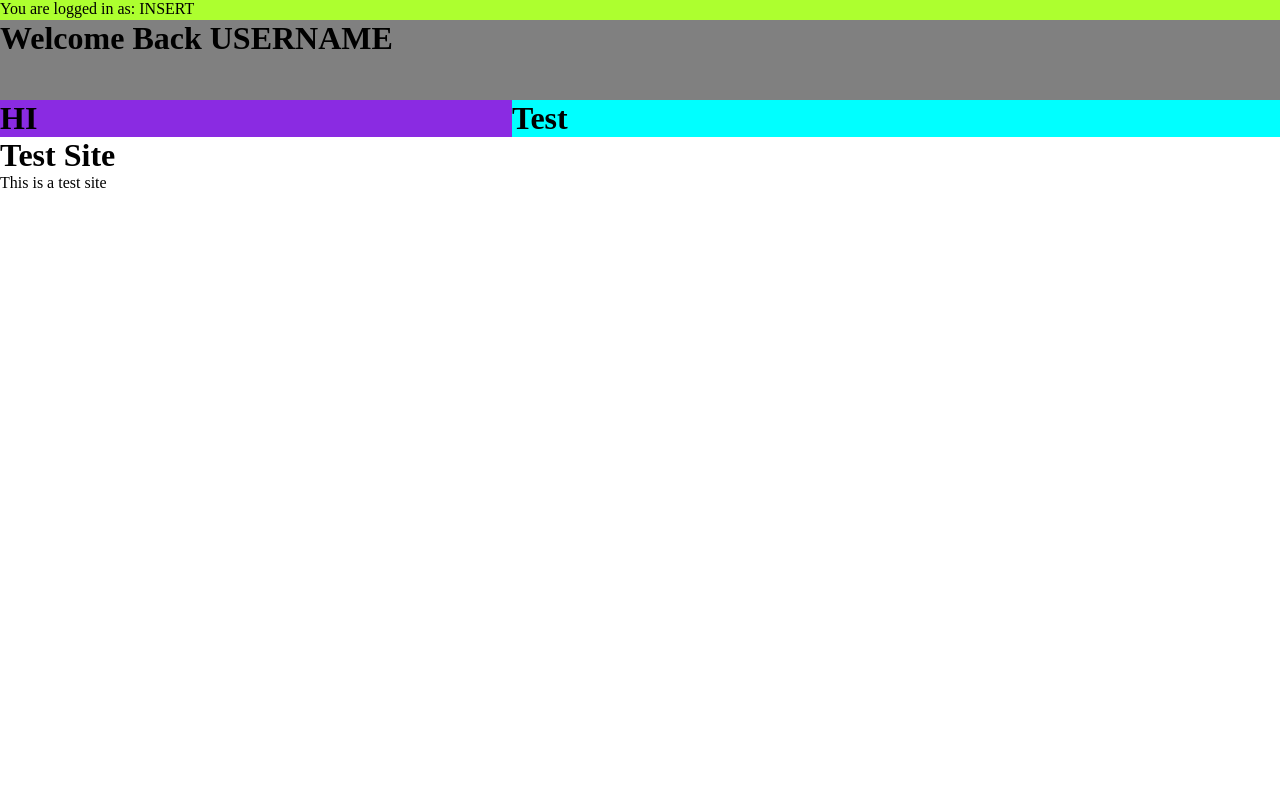
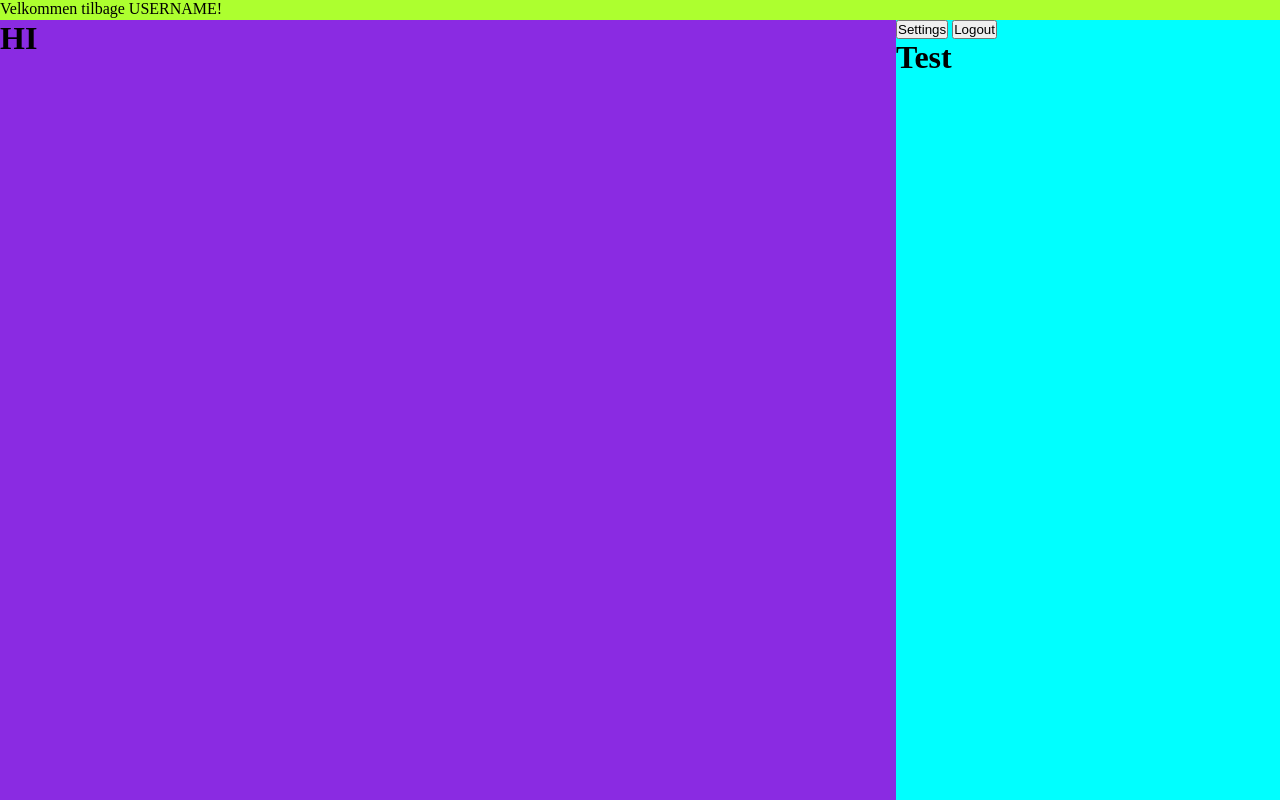
Before and after one commit to 0Saibot0/EksamensprojektProgrammering, a Flask app: page / in a window 1280 px wide. Run offline with Flask 3, Linux system fonts and the light colour scheme; the visitor is signed in with stand-in values (Sample User, id 1).

Commit message:
basic site build

```diff
--- a/static/css/main.css
+++ b/static/css/main.css
@@ -6,15 +6,15 @@
 
 /* Splitting the site in right and left */
 .main_page_left {
-    height: 100%;
-    width: 40%;
+    height: 97.5vh;
+    width: 70%;
     float: left;
     background-color: blueviolet;
 }
 
 .main_page_right {
-    height: 100%;
-    width: 60%;
+    height: 97.5vh;
+    width: 30%;
     background-color: aqua;
     float: right;
 }
@@ -26,6 +26,7 @@
     background-color: greenyellow;
 }
 
+/* COMMENTED OUT IN HTML
 /* The navigation menu, where you can choose and go to different places on the website */
 .navigation {
     height: 10vh;
--- a/templates/header.html
+++ b/templates/header.html
@@ -5,12 +5,15 @@
     </head>
 
     <div class="session_login">
-        <p>You are logged in as: INSERT</p>
+        <p>Velkommen tilbage USERNAME!</p>
     </div>
 
+    <!--
     <div class="navigation">
-        <h1>Welcome Back USERNAME</h1>
+        <h1>Velkommen tilbage USERNAME!</h1>
     </div>
+    -->
+
 
     {% block content %}{% endblock %}
 
--- a/templates/home.html
+++ b/templates/home.html
@@ -15,11 +15,14 @@
         </div>
 
         <div class="main_page_right">
+            <div class="settings&logout">
+                <button>Settings</button>
+                <button>Logout</button>
+            </div>
+
             <h1>Test</h1>
+
         </div>
-
-        <h1>Test Site</h1>
-        <p>This is a test site</p>
     </body>
     {% endblock %}
 
```
